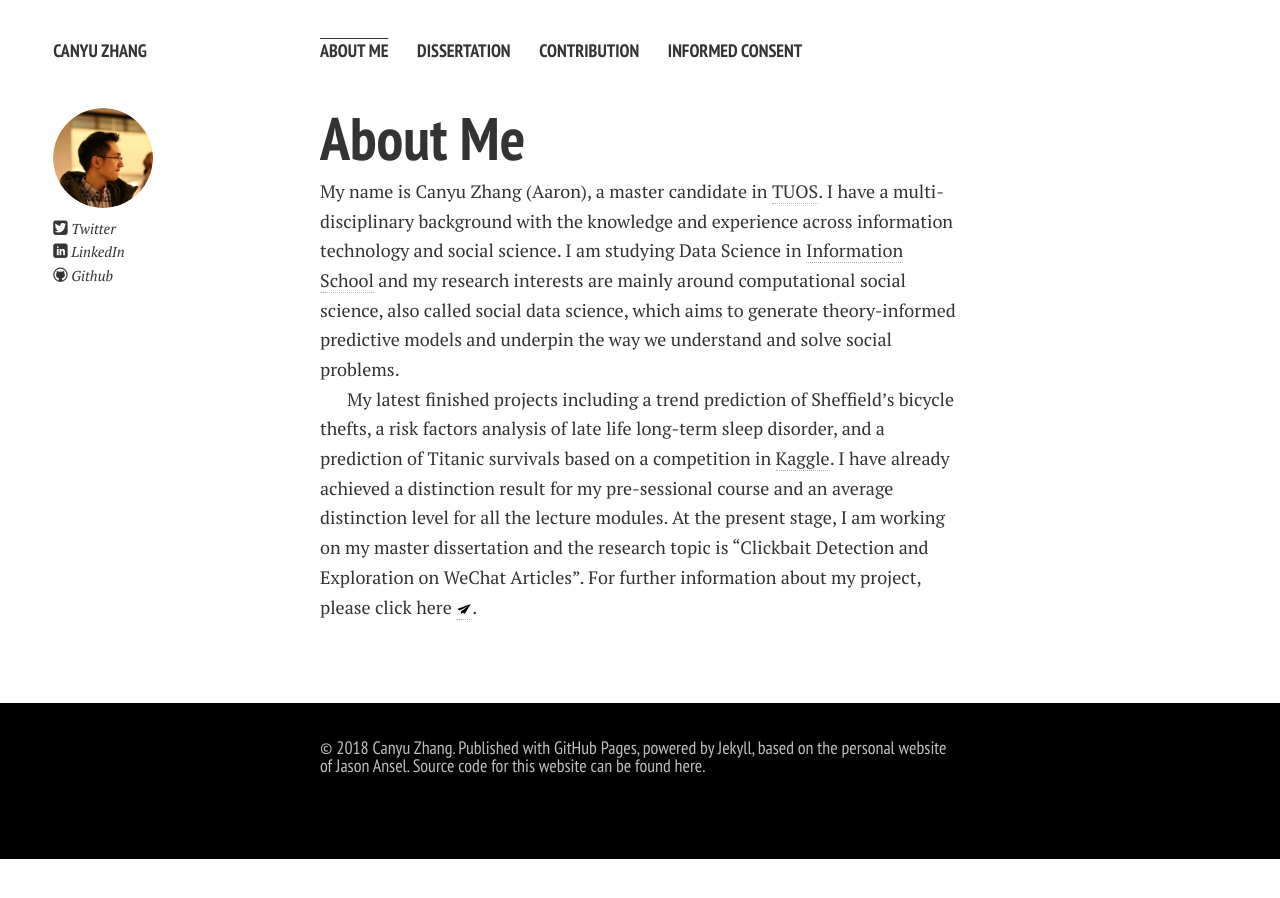
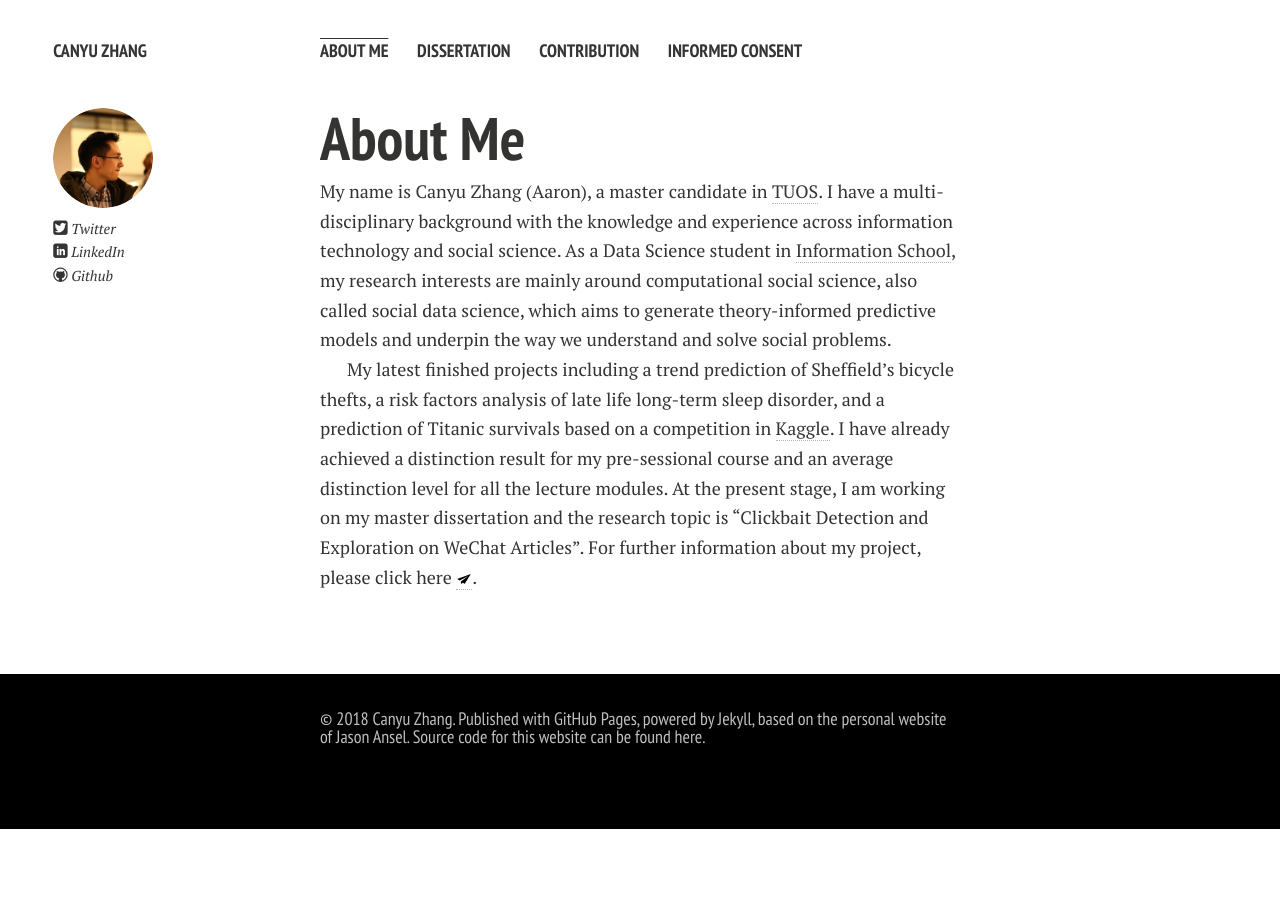
Before and after one commit to aaronzhangcanyu/aaronzhangcanyu.github.io, a Jekyll site: the page built from index.md, in a window 1280 px wide. Built offline with Jekyll 4.4.1, drawn with Linux system fonts in a browser that asks for light colours; nearby versions of some CDN libraries; Markdown is read by kramdown in place of the engine named in the settings; our own code applies the rules of GitHub Pages for plain Markdown files.

Commit message:
Update index.md

```diff
--- a/index.md
+++ b/index.md
@@ -6,7 +6,7 @@ layout: page
 
 My name is Canyu Zhang (Aaron), a master candidate in [TUOS]. I have a multi-disciplinary background with the
 knowledge and experience across information technology and social science.
-I am studying Data Science in [Information School] and my research interests are mainly around computational social science,
+As a Data Science student in [Information School], my research interests are mainly around computational social science,
 also called social data science, which aims to generate theory-informed predictive models
 and underpin the way we understand and solve social problems.
 
```
